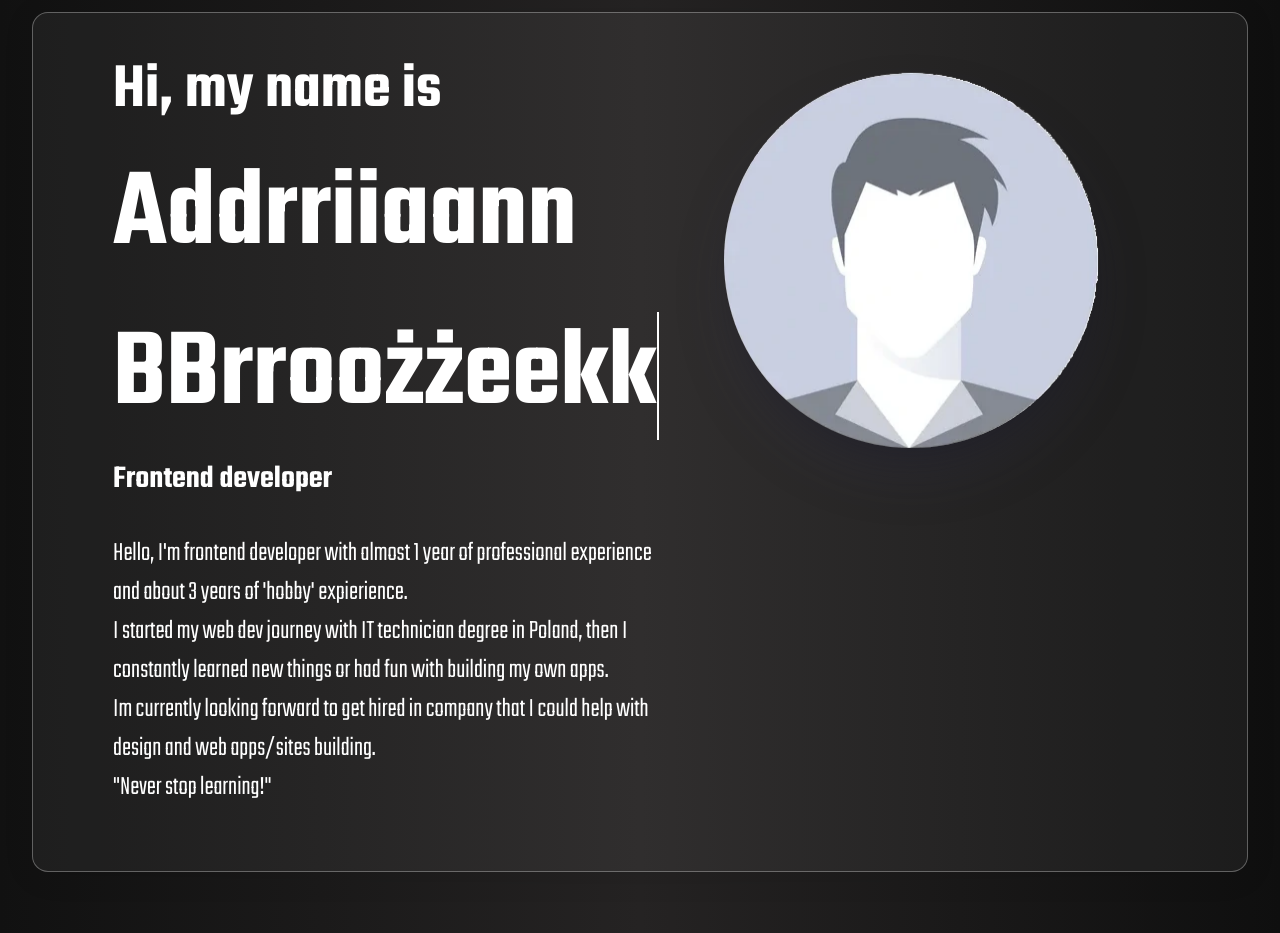
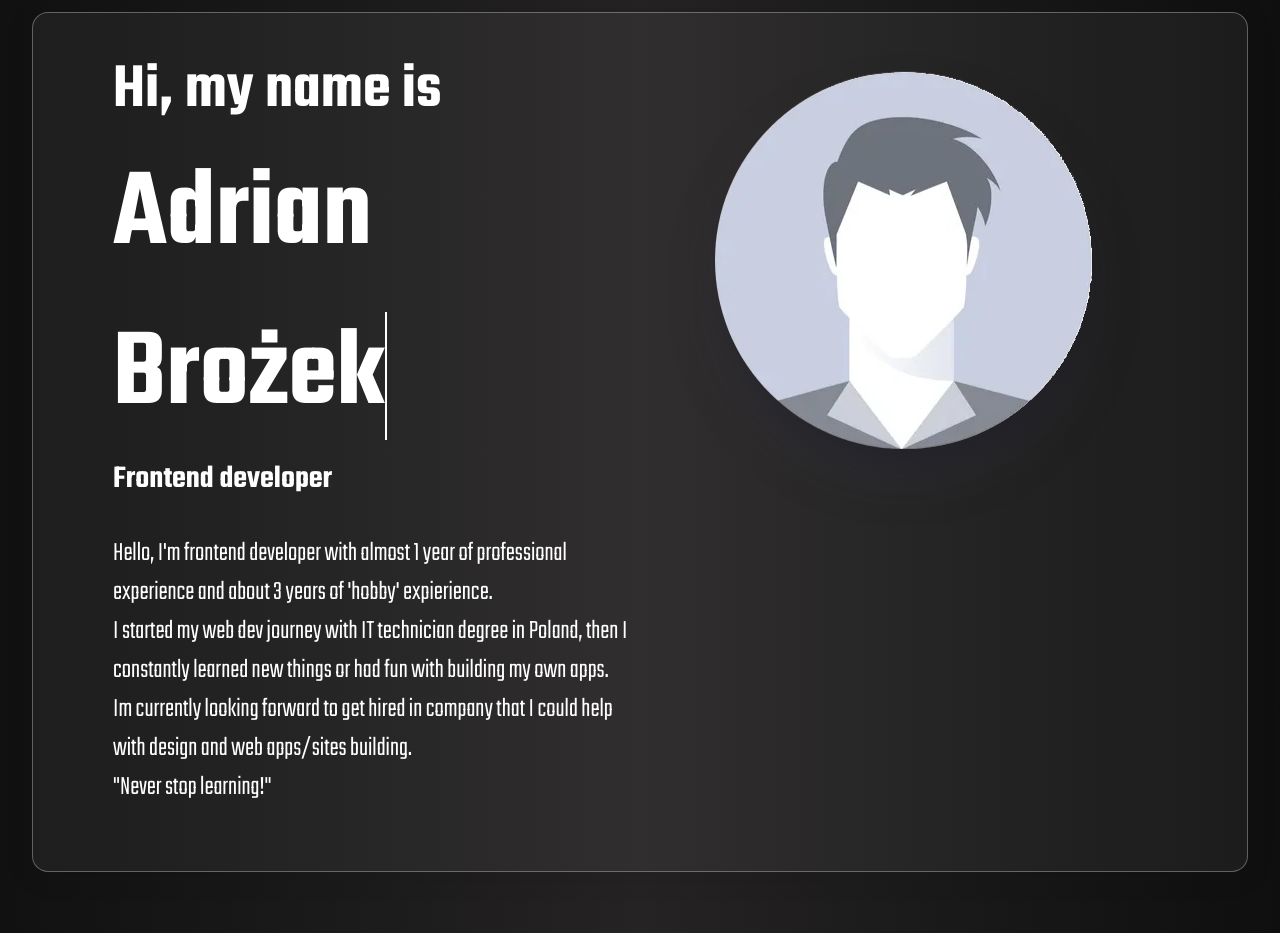
Before and after one commit to AdrianBroek/portfolio, a React (Create React App) app: page / in a window 1280 px wide. Shown: the part 820-1753 px from the top of the page. Built offline with nearby package versions, Linux system fonts and the light colour scheme.

Commit message:
fixed bug on aboutme, automatic name spelling

```diff
--- a/src/pages/AboutMe.js
+++ b/src/pages/AboutMe.js
@@ -5,28 +5,30 @@ import { useInView } from 'react-intersection-observer';
 
 const About = () => {
     const {scrollPos} = useContext(StateContext)
-    const [words, setWords] = useState([''])
+    const [words, setWords] = useState([])
     const { ref, inView, entry } = useInView({
         /* Optional options */
         threshold: 0,
-
     });
 
     let word = 'Adrian Brożek'
     const splitedWord = word.split('')
 
     function addWord() {
-        for(let i=0; i <= splitedWord.length+1; i++){
-            setTimeout(function timer() {
-                setWords(current => [...current, splitedWord[i]])
-            }, i * 80);
+        if (words.length < 1){
+            for(let i=0; i < splitedWord.length; i++){
+                setTimeout(function timer() {
+                    setWords(current => [...current, splitedWord[i]])
+                }, i * 80);
+            }
+        }else {
+
         }
-        console.log(words)
+
     }
 
     useEffect(()=> {
-        setWords([''])
-        addWord()
+        inView ? addWord() : setWords([])
     }, [inView])
 
     return (
--- a/src/styles/skillset.scss
+++ b/src/styles/skillset.scss
@@ -44,6 +44,7 @@
                         max-width: 100%;
                         max-height: 100%;
                         &.open {
+                            top: 0;
                             transform: rotate(180deg);
                         }
                     }
```
